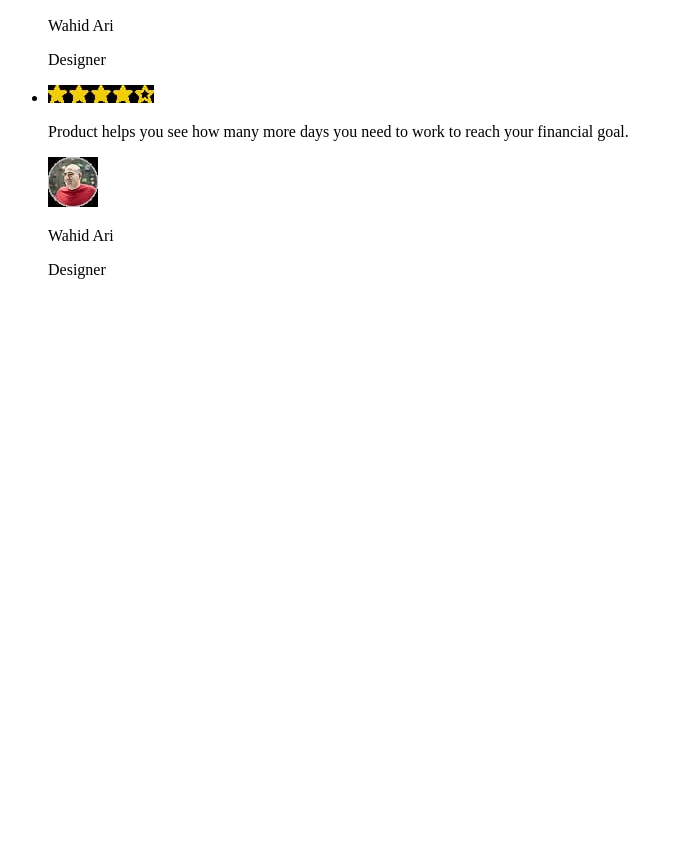
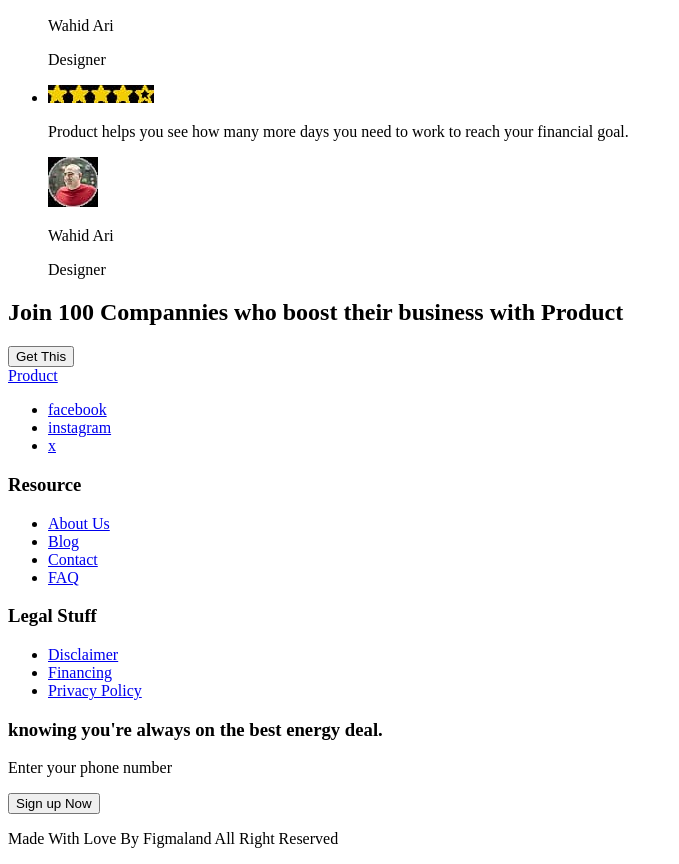
Before and after one commit to mary-lysenko/bl-1, a plain HTML site: page index.html in a window 1280 px wide. Shown: the part 4433-5297 px from the top of the page, without its empty margins (0-679 px from the left). Before the commit the page ends 4728 px from the top, so only its background shows below. Drawn offline with Linux system fonts and the light colour scheme.

Commit message:
add section Join and footer

```diff
--- a/index.html
+++ b/index.html
@@ -262,6 +262,41 @@
           </li>
         </ul>
       </section>
+      <section>
+        <h2>Join 100 Compannies who boost their business with Product</h2>
+        <button type="button">Get This</button>
+      </section>
     </main>
+    <footer>
+      <a href="/">Product</a>
+      <ul>
+        <li>
+          <a href="https://www.facebook.com" target="_blank">facebook</a>
+        </li>
+        <li>
+          <a href="https://www.instagram.com/" target="_blank">instagram</a>
+        </li>
+        <li><a href="https://x.com/" target="_blank">x</a></li>
+      </ul>
+      <nav>
+        <h3>Resource</h3>
+        <ul>
+          <li><a href="/">About Us</a></li>
+          <li><a href="/">Blog</a></li>
+          <li><a href="/">Contact</a></li>
+          <li><a href="/">FAQ</a></li>
+        </ul>
+        <h3>Legal Stuff</h3>
+        <ul>
+          <li><a href="/">Disclaimer</a></li>
+          <li><a href="/">Financing</a></li>
+          <li><a href="/">Privacy Policy</a></li>
+        </ul>
+      </nav>
+      <h3>knowing you're always on the best energy deal.</h3>
+      <p>Enter your phone number</p>
+      <button type="button">Sign up Now</button>
+      <p>Made With Love By Figmaland All Right Reserved</p>
+    </footer>
   </body>
 </html>
```
